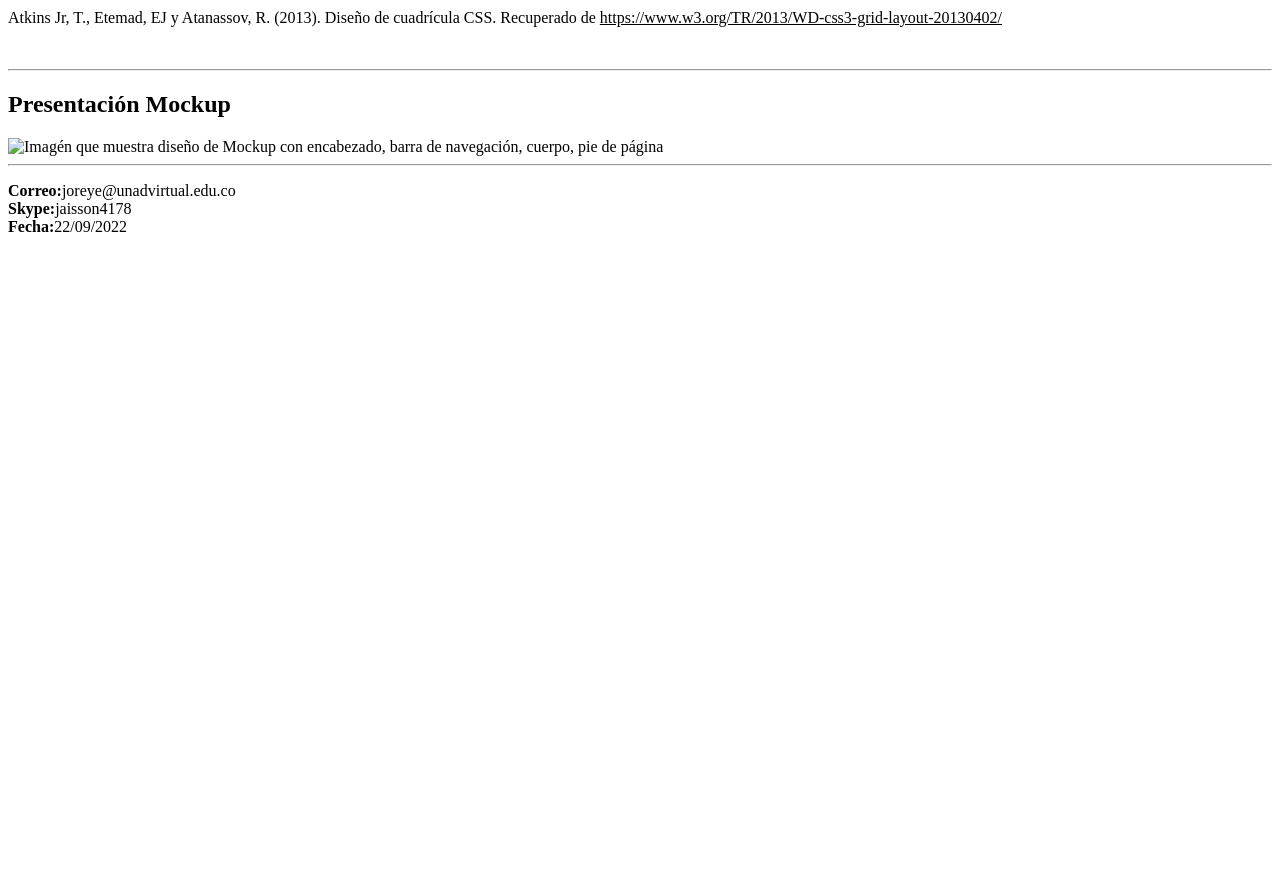
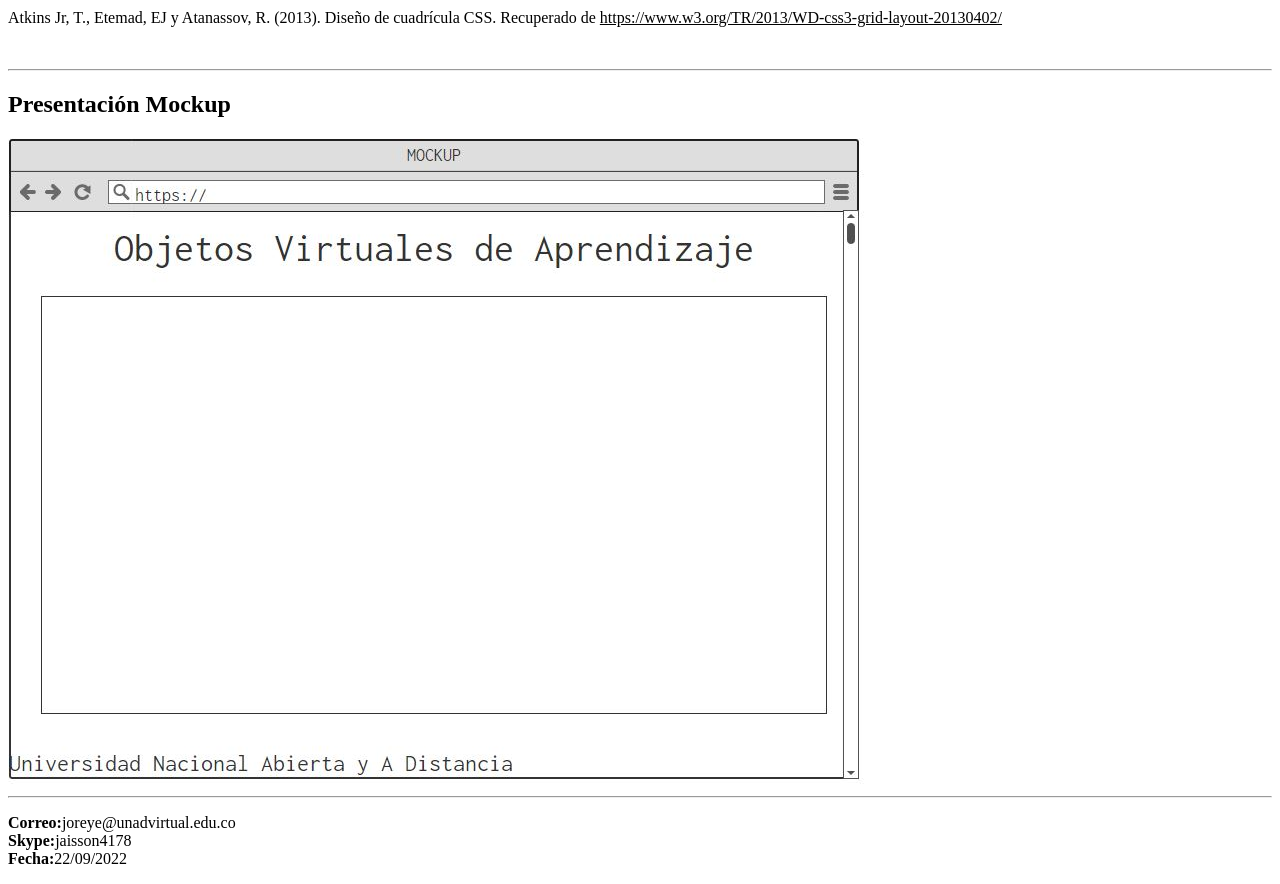
Before and after one commit to JaissonRey/DSW_JaissonRey, a plain HTML site: page fase2/design.html in a window 1280 px wide. Shown: the part 1620-2504 px from the top of the page. Before the commit the page ends 1872 px from the top, so only its background shows below. Drawn offline with Linux system fonts and the light colour scheme.

Commit message:
Update design.html

```diff
--- a/fase2/design.html
+++ b/fase2/design.html
@@ -82,7 +82,7 @@
     </main>
     <hr>
     <h2>Presentación Mockup</h2>
-    <img src="imagenes/Mockup.jpg" alt="Imagén que muestra diseño de Mockup con encabezado, barra de navegación, cuerpo, pie de página">
+    <img src="img/Mockup.jpg" alt="Imagén que muestra diseño de Mockup con encabezado, barra de navegación, cuerpo, pie de página">
     <br>
     <hr>
     <footer>
```
